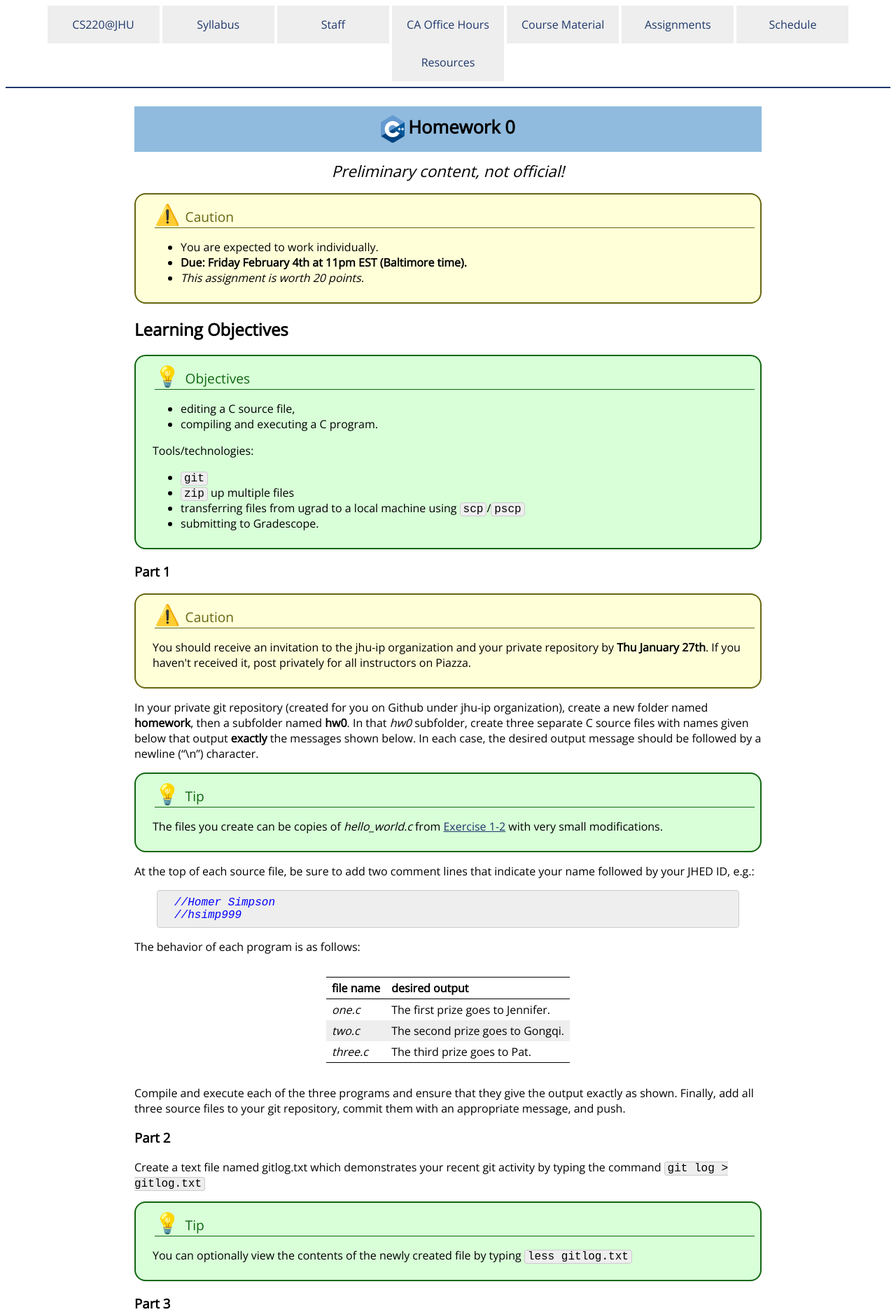
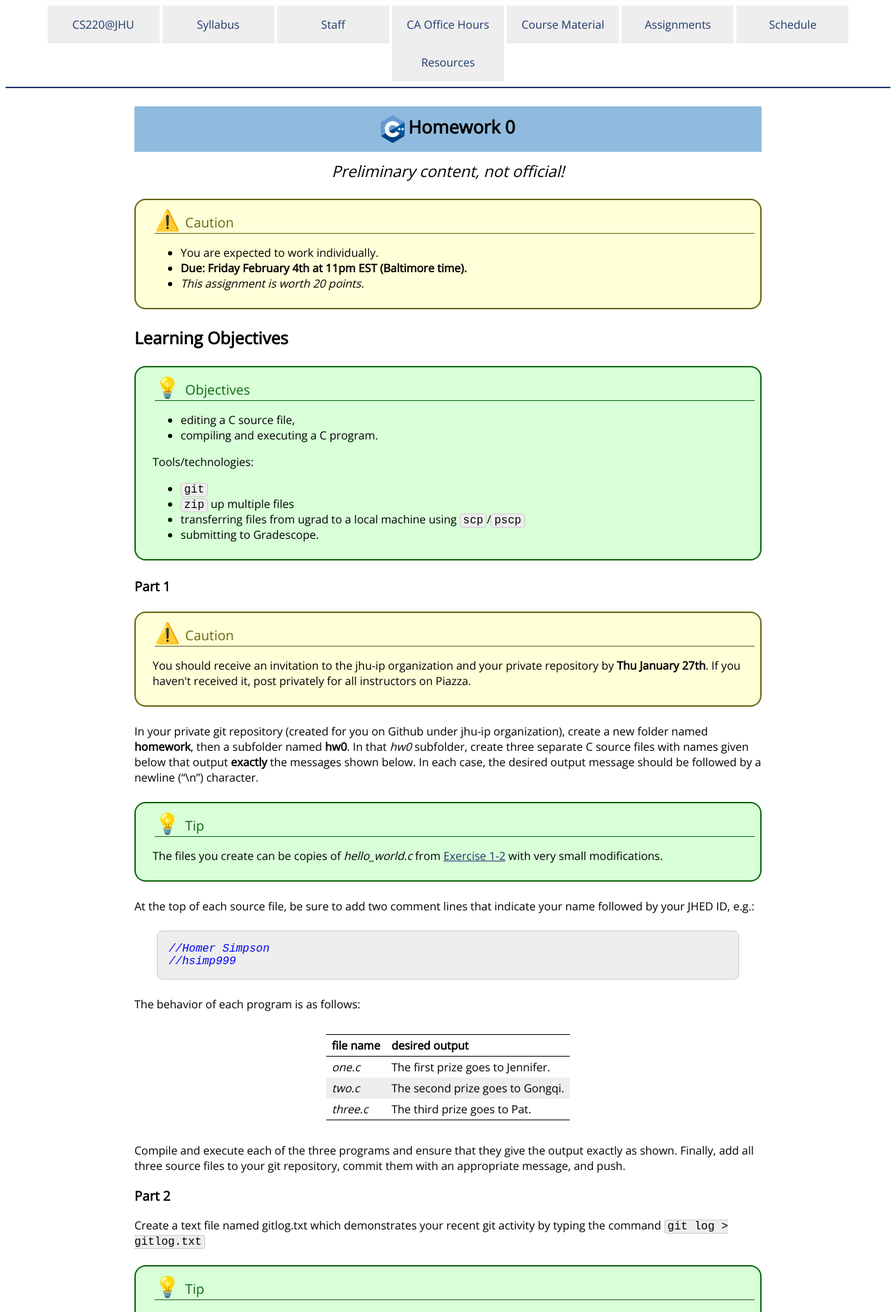
Before and after one commit to jhu-ip/cs220-s22, a Jekyll site: the page built from assign/hw0.md, in a window 1280 px wide. Shown: the top 1875 px of the page at 70% size. Built offline with Jekyll 4.4.1, drawn with Linux system fonts in a browser that asks for light colours; some web fonts are replaced.

Commit message:
space out code and admonitions a bit more

```diff
--- a/css/intprog.css
+++ b/css/intprog.css
@@ -160,17 +160,17 @@ tr:nth-child(even) {
 /* This stuff is a bit of a mess, no doubt could be cleaned up considerably */
 
 div.highlighter-rouge {
-  margin: 0.5em 2em;
+  margin: 1.5em 2em;
   background-color: #eee;
   border: 1px solid #ccc;
   padding: 0 1em;
-  border-radius: .25em;
+  border-radius: 0.5em;
   overflow: auto;
 }
 
 pre {
   font-family: 'Liberation Mono', monospace; font-size: 12pt;
-  margin: 0.5em 0.5em;
+  /*margin: 1.5em 0.5em;*/
 }
 
 code {
@@ -266,8 +266,8 @@ div.collapsible {
 div.admonition {
   border-radius: 1em;
   padding: 0.5em;
-  margin-top: 1em;
-  margin-bottom: 1em;
+  margin-top: 1.5em;
+  margin-bottom: 1.5em;
 }
 
 div.admonition div.title {
```
